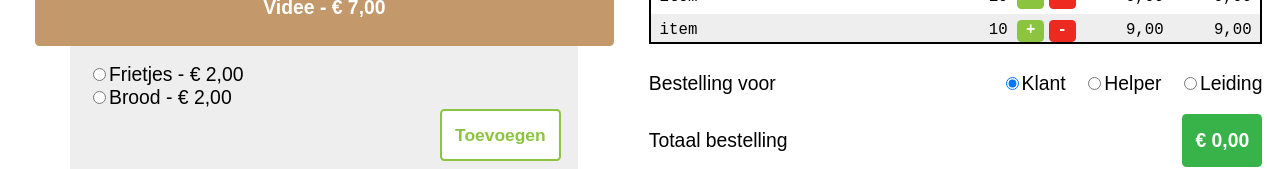
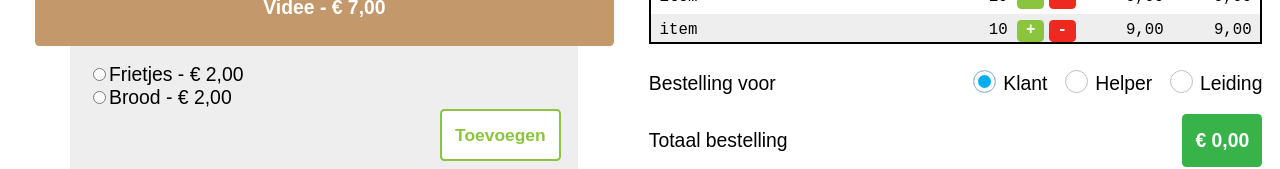
Before and after one commit to butskristof/resto-2, a Vue app in the folder client/: page /order in a window 1280 px wide. Shown: the part 341-510 px from the top of the page. Built offline with nearby package versions, Linux system fonts and the light colour scheme; what vue-tippy would draw is missing.

Commit message:
styled radio

```diff
--- a/client/src/components/order/CurrentOrder.vue
+++ b/client/src/components/order/CurrentOrder.vue
@@ -95,4 +95,69 @@ h2 {
     font-size: 125%;
   }
 }
+
+.radio-item {
+  $color1: $white;
+  $color2: $primary-blue;
+
+  input[type='radio'] {
+    position: absolute;
+    opacity: 0;
+
+    + label {
+      &:before {
+        content: '';
+        background: $color1;
+        border-radius: 100%;
+        border: 1px solid darken($color1, 25%);
+        display: inline-block;
+        width: 1.2rem;
+        height: 1.2rem;
+        position: relative;
+        margin-right: 0.4rem;
+        vertical-align: top;
+        cursor: pointer;
+        text-align: center;
+      }
+    }
+
+    &:checked {
+      + label {
+        &:before {
+          background-color: $color2;
+          box-shadow: inset 0 0 0 4px $color1;
+        }
+      }
+    }
+
+    &:focus {
+      + label {
+        &:before {
+          outline: none;
+          border-color: $color2;
+        }
+      }
+    }
+
+    &:disabled {
+      + label {
+        &:before {
+          box-shadow: inset 0 0 0 4px $color1;
+          border-color: darken($color1, 25%);
+          background: darken($color1, 25%);
+        }
+      }
+    }
+
+    + label {
+      cursor: pointer;
+
+      &:empty {
+        &:before {
+          margin-right: 0;
+        }
+      }
+    }
+  }
+}
 </style>
```
